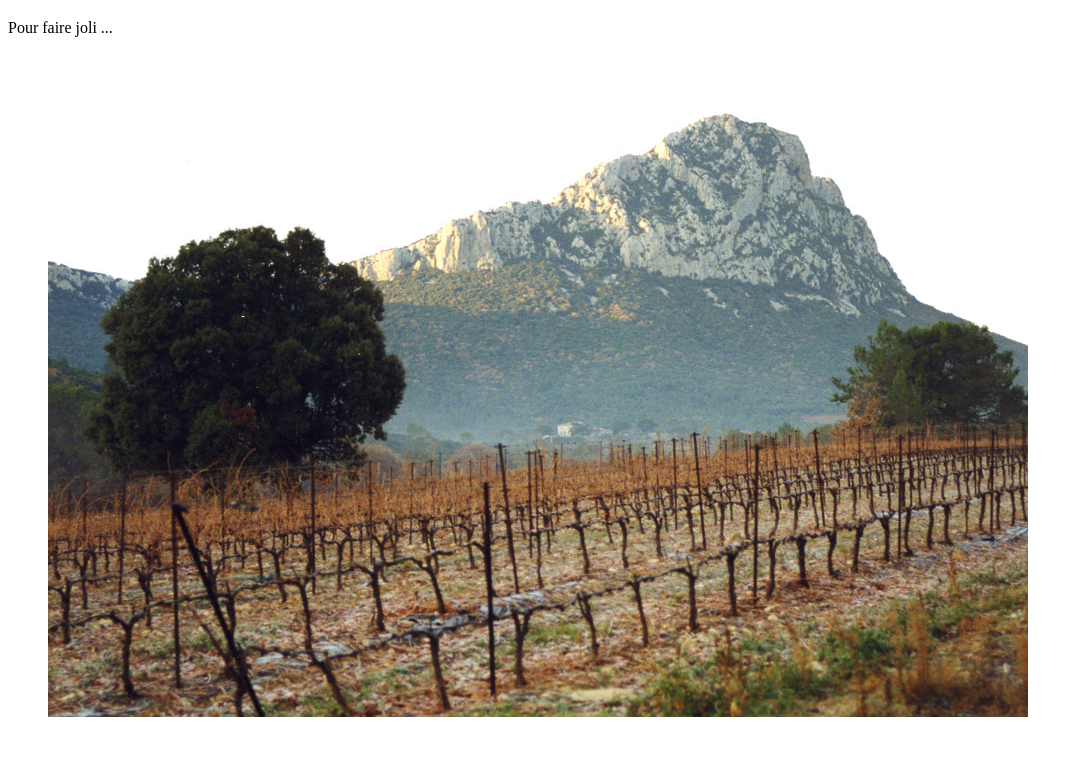
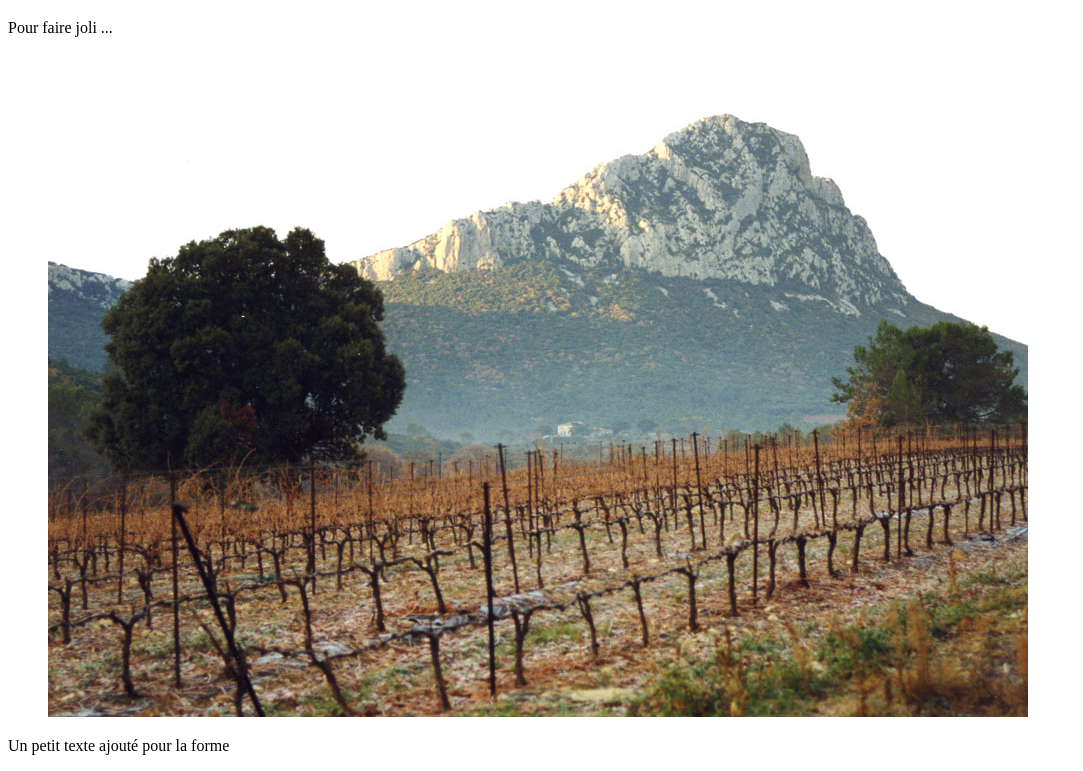
Before and after one commit to juli1legall/ExerciceOpenClassrooms, a plain HTML site: page index.html in a window 1280 px wide. Shown: the part 61-832 px from the top of the page, without its empty margins (0-1083 px from the left). Before the commit the page ends 800 px from the top, so only its background shows below. Drawn offline with Linux system fonts and the light colour scheme.

Commit message:
On a modifié le texte de index.html

```diff
--- a/index.html
+++ b/index.html
@@ -10,5 +10,6 @@
 		<figure>
 			<img src="images/pic-saint-loup.jpg" alt="une jolie tof" title="une jolie tof">
 		</figure>
+		<p>Un petit texte ajouté pour la forme<p>
 	</body>
 </html>
```
